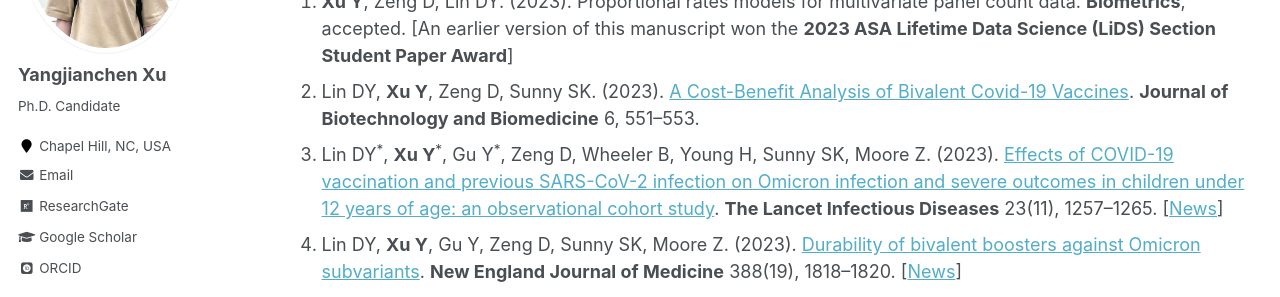
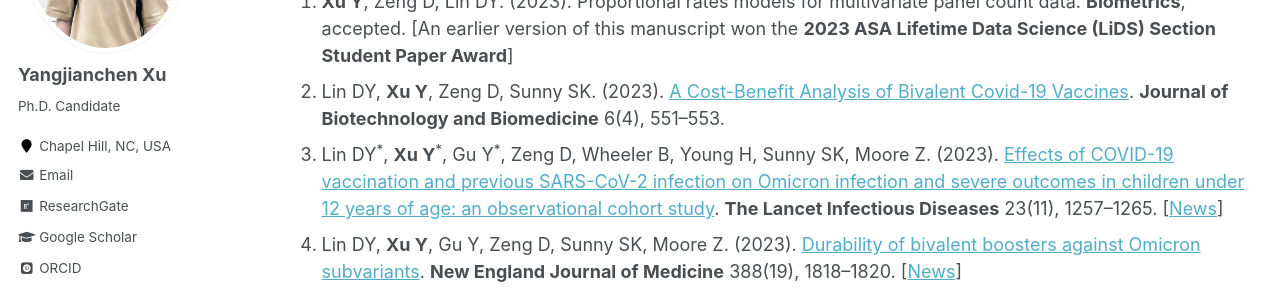
Before and after one commit to yangjc-xu/yangjc-xu.github.io, a Jekyll site: the page built from _pages/publications.md, in a window 1280 px wide and 900 px high. Shown: the part 293-590 px from the top of the window. Built offline with Jekyll 4.4.1, drawn with Linux system fonts in a browser that asks for light colours; some web fonts are replaced.

Commit message:
Update publications.md

```diff
--- a/_pages/publications.md
+++ b/_pages/publications.md
@@ -9,7 +9,7 @@ author_profile: true
 
 ## Refereed Journal Publications
 1. **Xu Y**, Zeng D, Lin DY. (2023). Proportional rates models for multivariate panel count data. **Biometrics**, accepted. [An earlier version of this manuscript won the **2023 ASA Lifetime Data Science (LiDS) Section Student Paper Award**]
-2. Lin DY, **Xu Y**, Zeng D, Sunny SK. (2023). [A Cost-Benefit Analysis of Bivalent Covid-19 Vaccines](https://www.fortunejournals.com/articles/a-costbenefit-analysis-of-bivalent-covid19-vaccines.html). **Journal of Biotechnology and Biomedicine** 6, 551–553.
+2. Lin DY, **Xu Y**, Zeng D, Sunny SK. (2023). [A Cost-Benefit Analysis of Bivalent Covid-19 Vaccines](https://www.fortunejournals.com/articles/a-costbenefit-analysis-of-bivalent-covid19-vaccines.html). **Journal of Biotechnology and Biomedicine** 6(4), 551–553.
 3. Lin DY<sup>*</sup>, **Xu Y**<sup>*</sup>, Gu Y<sup>*</sup>, Zeng D, Wheeler B, Young H, Sunny SK, Moore Z. (2023). [Effects of COVID-19 vaccination and previous SARS-CoV-2 infection on Omicron infection and severe outcomes in children under 12 years of age: an observational cohort study](https://www.thelancet.com/journals/laninf/article/PIIS1473-3099(23)00272-4/fulltext). **The Lancet Infectious Diseases** 23(11), 1257–1265. \[[News](https://www.altmetric.com/details/150195124/news?src=bookmarklet)\]
 4. Lin DY, **Xu Y**, Gu Y, Zeng D, Sunny SK, Moore Z. (2023). [Durability of bivalent boosters against Omicron subvariants](https://www.nejm.org/doi/full/10.1056/NEJMc2302462). **New England Journal of Medicine** 388(19), 1818–1820. \[[News](https://www.altmetric.com/details/145643558/news?src=bookmarklet)\]
 5. Lin DY, **Xu Y**, Gu Y, Zeng D, Wheeler B, Young H, Sunny SK, Moore Z. (2023). [Effectiveness of bivalent boosters against severe Omicron infection](https://www.nejm.org/doi/full/10.1056/NEJMc2215471). **New England Journal of Medicine** 388(8), 764–766. \[[News](https://www.altmetric.com/details/141787740/news?src=bookmarklet)\]
```
